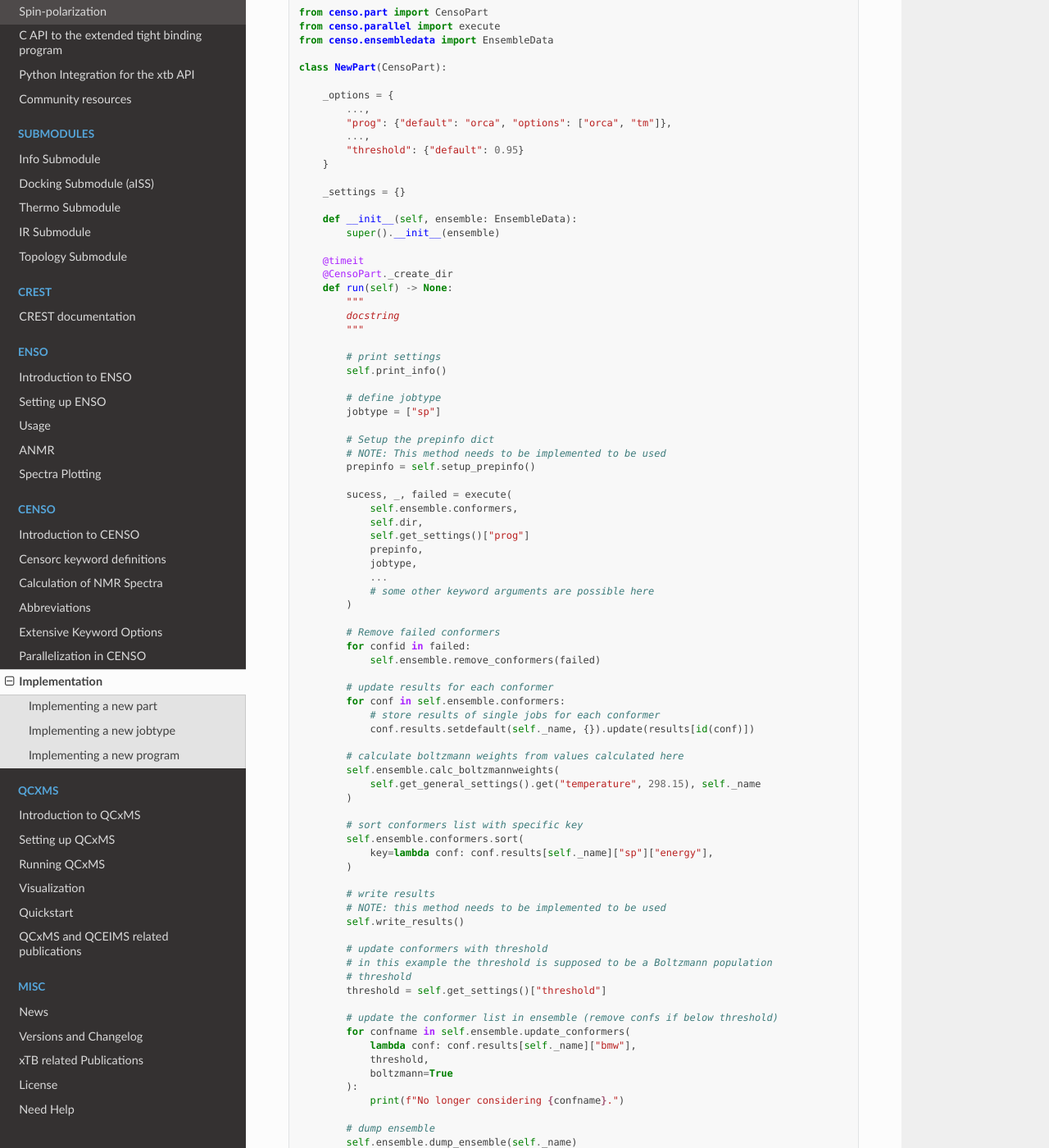
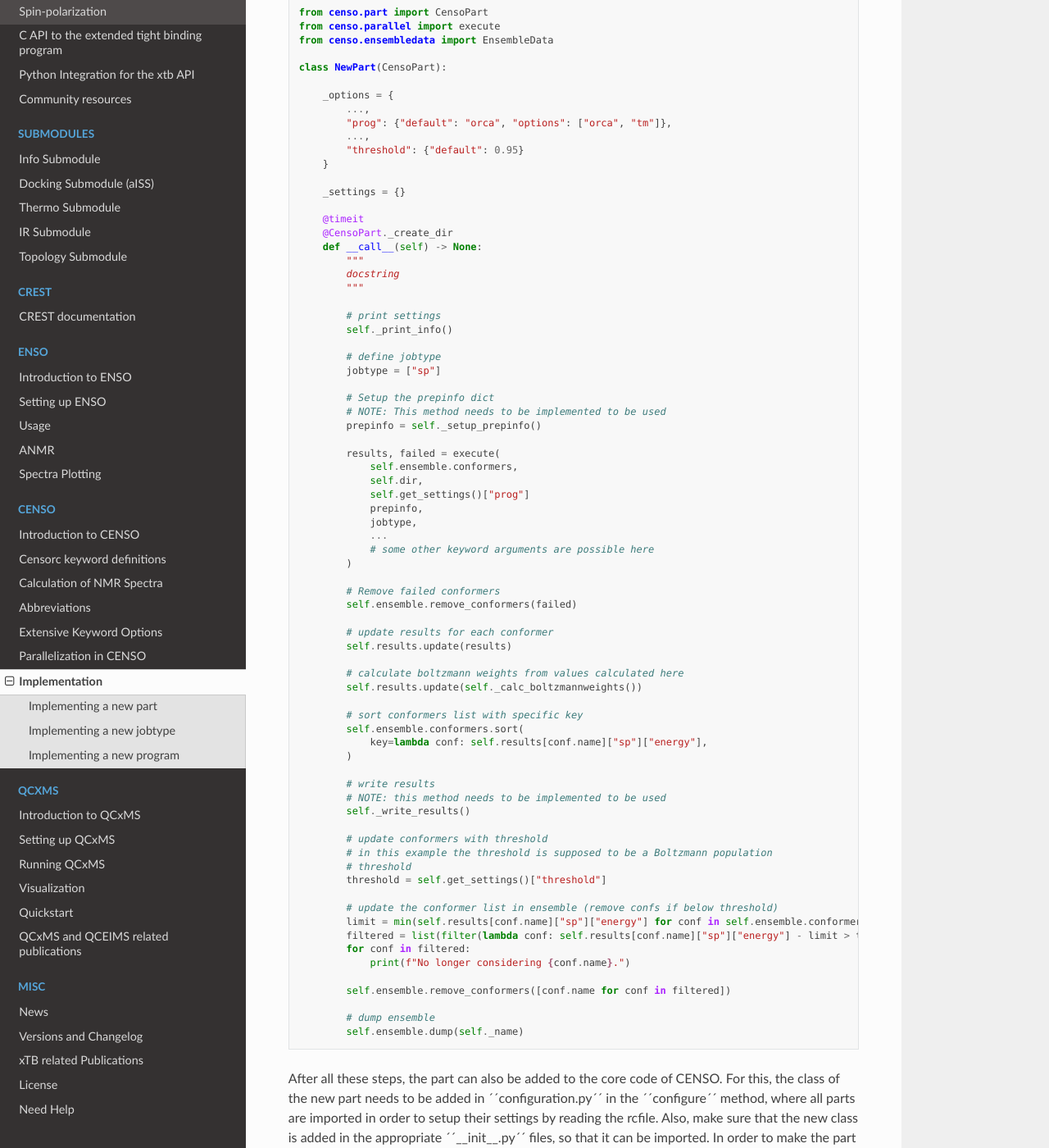
Before and after one commit to grimme-lab/xtb_docs, a Sphinx documentation site: the page built from source/CENSO_docs/censo_implementation.rst, in a window 1280 px wide and 1400 px high, scrolled down 2235 px. Shown: the whole window at 82% size. Built offline with Sphinx 7.4.7 and the Read the Docs theme 3.1.0, drawn with Linux system fonts in a browser that asks for light colours; some of the changed text lies outside the part shown.

Commit message:
update based on recent changes to code structure

```diff
--- a/source/CENSO_docs/censo_implementation.rst
+++ b/source/CENSO_docs/censo_implementation.rst
@@ -122,27 +122,24 @@ your results, e.g. by implementing a custom method and/or using the inherited
 
        _settings = {}
 
-       def __init__(self, ensemble: EnsembleData):
-           super().__init__(ensemble)
-
        @timeit
        @CensoPart._create_dir
-       def run(self) -> None:
+       def __call__(self) -> None:
            """
            docstring
            """
 
            # print settings
-           self.print_info()
+           self._print_info()
 
            # define jobtype
            jobtype = ["sp"]
 
            # Setup the prepinfo dict
            # NOTE: This method needs to be implemented to be used
-           prepinfo = self.setup_prepinfo()
+           prepinfo = self._setup_prepinfo()
 
-           sucess, _, failed = execute(
+           results, failed = execute(
                self.ensemble.conformers,
                self.dir,
                self.get_settings()["prog"]
@@ -153,27 +150,22 @@ your results, e.g. by implementing a custom method and/or using the inherited
            )
 
            # Remove failed conformers
-           for confid in failed:
-               self.ensemble.remove_conformers(failed)
+           self.ensemble.remove_conformers(failed)
 
            # update results for each conformer
-           for conf in self.ensemble.conformers:
-               # store results of single jobs for each conformer
-               conf.results.setdefault(self._name, {}).update(results[id(conf)])
+           self.results.update(results)
 
            # calculate boltzmann weights from values calculated here
-           self.ensemble.calc_boltzmannweights(
-               self.get_general_settings().get("temperature", 298.15), self._name
-           )
+           self.results.update(self._calc_boltzmannweights())
 
            # sort conformers list with specific key
            self.ensemble.conformers.sort(
-               key=lambda conf: conf.results[self._name]["sp"]["energy"],
+               key=lambda conf: self.results[conf.name]["sp"]["energy"],
            )
 
            # write results
            # NOTE: this method needs to be implemented to be used
-           self.write_results()
+           self._write_results()
 
            # update conformers with threshold
            # in this example the threshold is supposed to be a Boltzmann population
@@ -181,15 +173,15 @@ your results, e.g. by implementing a custom method and/or using the inherited
            threshold = self.get_settings()["threshold"]
 
            # update the conformer list in ensemble (remove confs if below threshold)
-           for confname in self.ensemble.update_conformers(
-               lambda conf: conf.results[self._name]["bmw"],
-               threshold,
-               boltzmann=True
-           ):
-               print(f"No longer considering {confname}.")
+           limit = min(self.results[conf.name]["sp"]["energy"] for conf in self.ensemble.conformers)
+           filtered = list(filter(lambda conf: self.results[conf.name]["sp"]["energy"] - limit > threshold, self.ensemble.conformers))
+           for conf in filtered:
+               print(f"No longer considering {conf.name}.")
+
+           self.ensemble.remove_conformers([conf.name for conf in filtered])
 
            # dump ensemble
-           self.ensemble.dump_ensemble(self._name)
+           self.ensemble.dump(self._name)
 
 
 After all these steps, the part can also be added to the core code of CENSO. For this, the class of the
```
Also changed, not shown: other parts of source/CENSO_docs/censo_implementation.rst (+1 -1 lines), source/CENSO_docs/censo.rst (+15 -11 lines).
